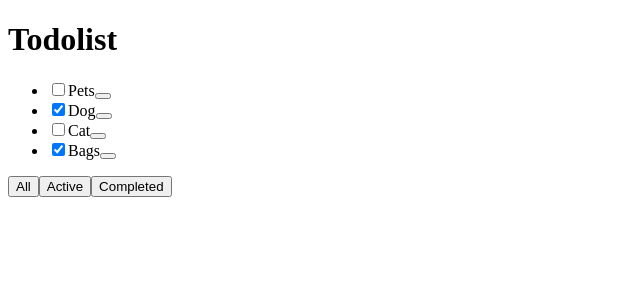
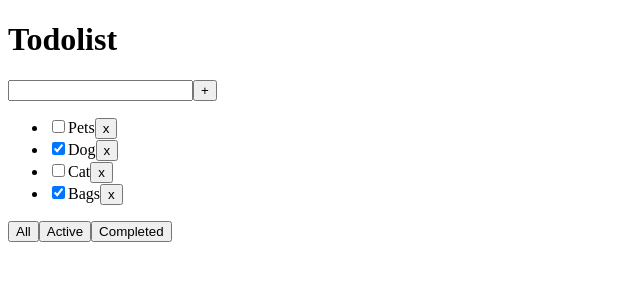
Before and after one commit to davidradcenko/TodolistImp, a React (Create React App) app: page / in a window 1280 px wide. Shown: the top 300 px of the page, without its empty margins (0-640 px from the left). Built offline with nearby package versions, Linux system fonts and the light colour scheme.

Commit message:
add delete and add input whis adding new task todo

```diff
--- a/package.json
+++ b/package.json
@@ -10,10 +10,12 @@
     "@types/node": "^16.11.58",
     "@types/react": "^18.0.19",
     "@types/react-dom": "^18.0.6",
+    "@types/uuid": "^8.3.4",
     "react": "^18.2.0",
     "react-dom": "^18.2.0",
-    "react-scripts": "5.0.1",
+    "react-scripts": "^2.1.3",
     "typescript": "^4.8.3",
+    "uuid": "^9.0.0",
     "web-vitals": "^2.1.4"
   },
   "scripts": {
--- a/src/App.tsx
+++ b/src/App.tsx
@@ -1,30 +1,42 @@
 import React, {useState} from 'react';
 import {TaskType, Todolists} from "./Todolists";
+import {v1 as uuidv4} from 'uuid';
 
 export type FilterType = "All" | "Completed" | "Active";
 
 function App() {
-    let [TodolistData, SetTodolistData] = useState<Array<TaskType>>([
-        {id: 1, name: "Pets", checked: false},
-        {id: 2, name: "Dog", checked: true},
-        {id: 3, name: "Cat", checked: false},
-        {id: 4, name: "Bags", checked: true}
+    let [TodolistData, SetTodolistData] = useState([
+        {id: uuidv4(), name : "Pets", checked: false},
+        {id: uuidv4(), name: "Dog", checked: true},
+        {id: uuidv4(), name: "Cat", checked: false},
+        {id: uuidv4(), name: "Bags", checked: true}
     ])
     let [Filter, setFilter] = useState<FilterType>("All")
 
-    function removeTask(id: number) {
+    function removeTask(id: string) {
         let task = TodolistData.filter(e => id != e.id)
         SetTodolistData(task)
     }
 
-    function chengeChecked(id: number) {
-        let afterChecked = TodolistData.find(e => {
+    function AddNewTodoTask(title: string) {
+        let newTodo = {id: uuidv4(), name: title, checked: false}
+        let newTask = [newTodo, ...TodolistData]
+        SetTodolistData(newTask)
+    }
+
+    function chengeChecked(id: string) {
+        let newMass = TodolistData.find(e => {
             if (e.id == id) {
-
+            e.checked= !e.checked
+                return e
             }
         })
+        console.log(newMass)
+        if (typeof newMass === "object") {
+            //TodolistData[newMass]
+            //SetTodolistData(newTaskCheked)
+        }
 
-        console.log(afterChecked)
     }
 
     function chengeFilter(value: FilterType) {
@@ -42,8 +54,11 @@ function App() {
 
     return (
         <div className="App">
-            <Todolists tasks={filtrData} removeTask={removeTask} chengeFilter={chengeFilter}
-                       chengeChecked={chengeChecked}/>
+            <Todolists tasks={filtrData}
+                       removeTask={removeTask}
+                       chengeFilter={chengeFilter}
+                       chengeChecked={chengeChecked}
+                       AddNewTodoTask={AddNewTodoTask}/>
         </div>
     );
 }
--- a/src/Todolists.tsx
+++ b/src/Todolists.tsx
@@ -1,46 +1,69 @@
-import React from "react";
+import React, {ChangeEvent, useState} from "react";
 import {FilterType} from "./App";
 
 
 export type TaskType = {
-    id: number,
+    id: string,
     name: string,
     checked: boolean
 }
 
 export  type PropsType = {
     tasks: Array<TaskType>,
-    removeTask: (id: number) => void,
+    removeTask: (id: string) => void,
     chengeFilter: (param: FilterType) => void
-    chengeChecked:(id:number)=> void
+    chengeChecked: (id: string) => void,
+    AddNewTodoTask: (title: string) => void
 }
 
 export function Todolists(props: PropsType) {
+
+    let [ButtonAdd, SetButtonAdd] = useState("")
+    const ChengeSetButtonAdd = (e: ChangeEvent<HTMLInputElement>) => {
+        SetButtonAdd(e.currentTarget.value)
+    }
+    const OnClikOnbutton = (e: string) => {
+        props.AddNewTodoTask(ButtonAdd)
+        SetButtonAdd("")
+    }
+
+    const FilterAll=()=>{ props.chengeFilter("All")}
+    const FilterCompleted=()=>{props.chengeFilter("Completed")}
+    const FilterActive=()=>{props.chengeFilter("Active")}
     return (
         <>
             <div>
                 <h1>Todolist</h1>
+                <input onKeyPress={(e) => {
+                    if(e.charCode == 13){
+                        OnClikOnbutton(ButtonAdd)
+                    }
+                }}
+                       onChange={(e) => {
+                           ChengeSetButtonAdd(e)
+                       }}
+                       value={ButtonAdd} type="text"/>
+                <button onClick={() => {
+                    OnClikOnbutton(ButtonAdd)
+                }}>+
+                </button>
                 <ul>
                     {
-                        props.tasks.map(e => <li key={e.id}>
-                                <input checked={e.checked} onClick={()=>props.chengeChecked(e.id)}  type="checkbox"/><span>{e.name}</span>
-                                <button onClick={() => props.removeTask(e.id)} type="button" value={"Delete"}/>
-                            </li>
-                        )
+                        props.tasks.map(e =>{
+                        const deleteFun=(id:string)=>{props.removeTask(e.id)}
+                            return (
+                                <li key={e.id}>
+                                    <input checked={e.checked} onClick={() => props.chengeChecked(e.id)} type="checkbox"/>
+                                    <span>{e.name}</span>
+                                    <button onClick={() => deleteFun(e.id)} type="button">x</button>
+                                </li>
+                            )
+                            })
                     }
                 </ul>
-                <button onClick={() => {
-                    props.chengeFilter("All")
-                }}>All
-                </button>
-                <button onClick={() => {
-                    props.chengeFilter("Active")
-                }}>Active
-                </button>
-                <button onClick={() => {
-                    props.chengeFilter("Completed")
-                }}>Completed
-                </button>
+                <button onClick={() => {FilterAll()}}>All</button>
+                <button onClick={() => {FilterActive()}}>Active</button>
+                <button onClick={() => {FilterCompleted()}}>Completed</button>
             </div>
         </>
     )
--- a/tsconfig.json
+++ b/tsconfig.json
@@ -18,7 +18,7 @@
     "resolveJsonModule": true,
     "isolatedModules": true,
     "noEmit": true,
-    "jsx": "react-jsx"
+    "jsx": "preserve"
   },
   "include": [
     "src"
```
Also changed, not shown: 1 other file (tests, documents, lock files or other folders).
